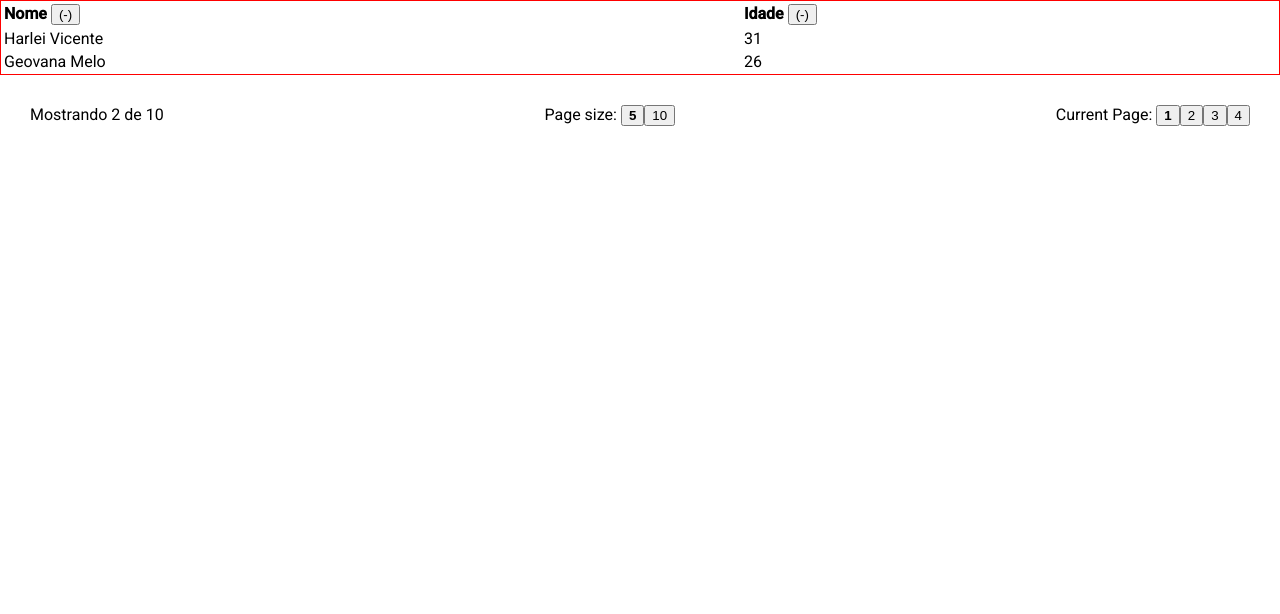
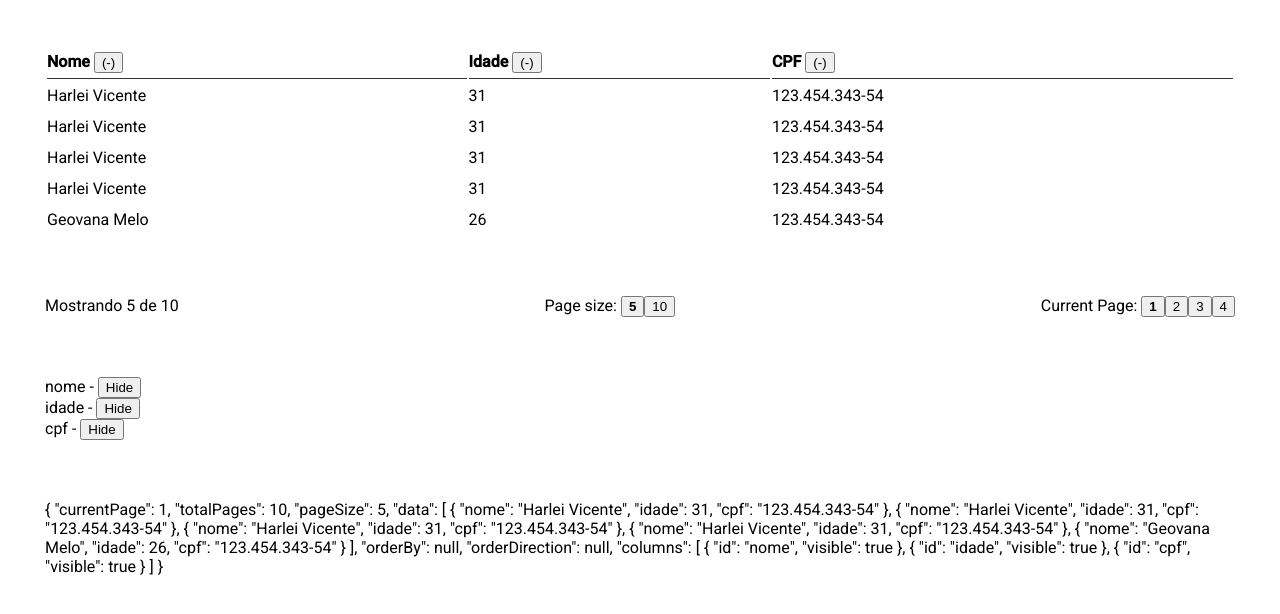
Before and after one commit to harleivicente/angular-scalable-tables, an Angular app: page / in a window 1280 px wide. Shown: the top 614 px of the page. Built offline with nearby package versions, Linux system fonts and the light colour scheme.

Commit message:
improved pure table

```diff
--- a/apps/treino/src/app/app.component.html
+++ b/apps/treino/src/app/app.component.html
@@ -42,5 +42,8 @@
 
 <button (click)="click()"> Nova coluna </button> -->
 
+<ng-template></ng-template>
+
+<ng-container></ng-container>
 
 <ui-pure-table></ui-pure-table>
--- a/apps/treino/src/app/pure-table/pure-table.component.html
+++ b/apps/treino/src/app/pure-table/pure-table.component.html
@@ -1,7 +1,7 @@
-<table class="pure-table">
+<table class="block">
   <thead>
     <tr>
-        <th>
+      <th *ngIf="isColumnVisible('nome')">
         Nome
         <button (click)="changeOrder('nome')">
           <ng-container *ngIf="state.orderBy !== 'nome'"> (-) </ng-container>
@@ -9,7 +9,7 @@
           <ng-container *ngIf="state.orderBy == 'nome' && state.orderDirection == 'DESC'"> (D) </ng-container>
         </button>
       </th>
-        <th>
+      <th *ngIf="isColumnVisible('idade')">
         Idade
         <button (click)="changeOrder('idade')">
           <ng-container *ngIf="state.orderBy !== 'idade'"> (-) </ng-container>
@@ -17,17 +17,26 @@
           <ng-container *ngIf="state.orderBy == 'idade' && state.orderDirection == 'DESC'"> (D) </ng-container>
         </button>
       </th>
+      <th *ngIf="isColumnVisible('cpf')">
+        CPF
+        <button (click)="changeOrder('cpf')">
+          <ng-container *ngIf="state.orderBy !== 'cpf'"> (-) </ng-container>
+          <ng-container *ngIf="state.orderBy == 'cpf' && state.orderDirection == 'ASC'"> (A) </ng-container>
+          <ng-container *ngIf="state.orderBy == 'cpf' && state.orderDirection == 'DESC'"> (D) </ng-container>
+        </button>
+      </th>
     </tr>
   </thead>
   <tbody>
     <tr *ngFor="let item of state.data">
-        <td> {{ item.nome }} </td>
-        <td> {{ item.idade }} </td>
+      <td *ngIf="isColumnVisible('nome')"> {{ item.nome }} </td>
+      <td *ngIf="isColumnVisible('idade')"> {{ item.idade }} </td>
+      <td *ngIf="isColumnVisible('cpf')"> {{ item.cpf }} </td>
     </tr>
   </tbody>
 </table>
 
-  <div class="footer-controls">
+<div class="footer-controls block">
 
   <div> Mostrando {{ state.data.length }} de {{ state.totalPages }} </div>
 
@@ -46,3 +55,13 @@
   </div>
 
 </div>
+
+<div class="block">
+  <div *ngFor="let column of state.columns" class="visible-column">
+    <div> {{ column.id }} - <button (click)="updateColumnVisibily(column.id, !column.visible)"> {{ column.visible ? 'Hide' : 'Show' }} </button> </div>
+  </div>
+</div>
+
+<div class="block">
+  {{ state | json }}
+</div>
--- a/apps/treino/src/app/pure-table/pure-table.component.scss
+++ b/apps/treino/src/app/pure-table/pure-table.component.scss
@@ -1,14 +1,27 @@
+
+:host {
+  display: block;
+  padding: 45px;
+}
+
 
 table {
   width: 100%;
-  }
 
   th {
     text-align: left;
+    border-bottom: 1px solid #333;
+    padding: 5px 0px;
   }
 
-  .pure-table {
-    border: 1px solid red;
+  td {
+    padding: 5px 0px;
+  }
+
+}
+
+.block {
+  margin-bottom: 60px;
 }
 
 button.bold {
@@ -18,5 +31,4 @@ table {
 .footer-controls {
   display: flex;
   justify-content: space-between;
-    padding: 30px;
 }
--- a/apps/treino/src/app/pure-table/pure-table.component.ts
+++ b/apps/treino/src/app/pure-table/pure-table.component.ts
@@ -9,9 +9,19 @@ export interface PureTableState {
   data: any[];
   orderBy: string;
   orderDirection: 'ASC' | 'DESC';
+  columns: { id: string, visible: boolean }[];
 }
 
-export interface DataRequest {
+export interface DataRequestResponse {
+  totalPages: number;
+  currentPage: number;
+  pageSize: number;
+  data: any[];
+  orderBy: string;
+  orderDirection: 'ASC' | 'DESC';
+}
+
+export interface DataRequestFilter {
   pageSize: number;
   currentPage: number;
   orderBy: string;
@@ -21,11 +31,28 @@ export interface DataRequest {
 const data = [
   {
     nome: 'Harlei Vicente',
-    idade: 31
+    idade: 31,
+    cpf: '123.454.343-54'
+  },
+  {
+    nome: 'Harlei Vicente',
+    idade: 31,
+    cpf: '123.454.343-54'
+  },
+  {
+    nome: 'Harlei Vicente',
+    idade: 31,
+    cpf: '123.454.343-54'
+  },
+  {
+    nome: 'Harlei Vicente',
+    idade: 31,
+    cpf: '123.454.343-54'
   },
   {
     nome: 'Geovana Melo',
-    idade: 26
+    idade: 26,
+    cpf: '123.454.343-54'
   }
 ];
 
@@ -42,7 +69,12 @@ export class PureTableComponent implements OnInit {
     pageSize: 5,
     data,
     orderBy: null,
-    orderDirection: null
+    orderDirection: null,
+    columns: [
+      { id: 'nome', visible: true },
+      { id: 'idade', visible: true },
+      { id: 'cpf', visible: true }
+    ]
   });
 
   constructor() {}
@@ -53,22 +85,18 @@ export class PureTableComponent implements OnInit {
     return this.pureTableState$.value;
   }
 
-  refetchData(params: Partial<DataRequest>) {
-    const currentRequest = {
-      pageSize: this.state.pageSize,
-      currentPage: this.state.currentPage,
-      orderBy: this.state.orderBy,
-      orderDirection: this.state.orderDirection
-    };
+  isColumnVisible(id) {
+    return this.state.columns.find(column => column.id === id).visible;
+  }
 
-    const updatedRequest = {
-      ...currentRequest,
-      ...params
-    };
-
-    this.fetchData(updatedRequest).subscribe(result => {
-      this.pureTableState$.next(result);
+  updateColumnVisibily(columnId, visible) {
+    const columns = Object.assign([], this.state.columns);
+    columns.forEach(column => {
+      if (column.id === columnId) {
+        column.visible = visible;
+      }
     });
+    this.patchTableState({ columns });
   }
 
   changeOrder(column) {
@@ -104,7 +132,37 @@ export class PureTableComponent implements OnInit {
     })
   }
 
-  fetchData(request: DataRequest): Observable<PureTableState> {
+  refetchData(params: Partial<DataRequestFilter>) {
+
+    const {
+      pageSize,
+      currentPage,
+      orderBy,
+      orderDirection
+    } = this.state;
+
+    const updatedRequest = {
+        pageSize,
+        currentPage,
+        orderBy,
+        orderDirection,
+      ...params
+    };
+
+    this.fetchData(updatedRequest).subscribe(dataResponse => {
+      this.patchTableState(dataResponse);
+    });
+  }
+
+  patchTableState(statePatch: Partial<PureTableState>) {
+    const currentState = this.state;
+    this.pureTableState$.next({
+      ...currentState,
+      ...statePatch
+    });
+  }
+
+  fetchData(request: DataRequestFilter): Observable<DataRequestResponse> {
     return of({
       ...request,
       totalPages: 10,
```
Lines whose indentation alone changed are shown as unchanged.
